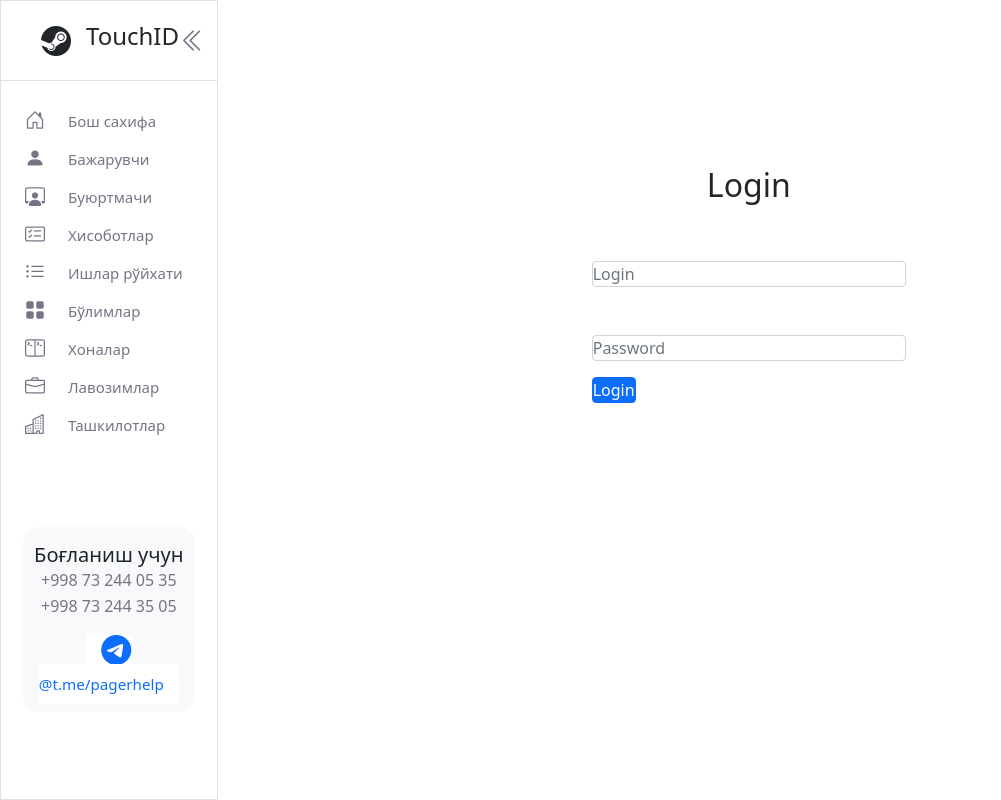
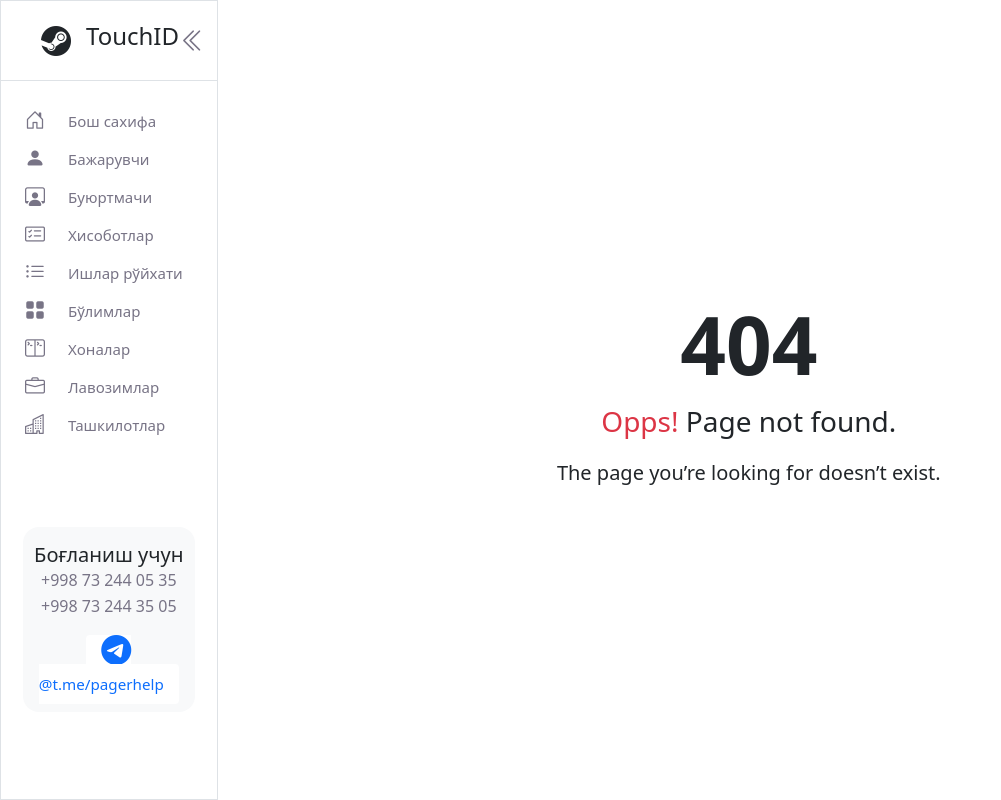
Before and after one commit to Saidmurodjon/touchId-ui, a React (Create React App) app: page /login in a window 1280 px wide. Shown: the whole page, without its empty margins (0-1001 px from the left). Built offline with nearby package versions, Linux system fonts and the light colour scheme.

Commit message:
404 and login page

```diff
--- a/src/components/menu/Menyu.js
+++ b/src/components/menu/Menyu.js
@@ -10,7 +10,7 @@ export default function Menyu() {
             <li className="py-1 link">
               <NavLink
                 className={({ isActive }) => (isActive ? "li" : "")}
-                to="/"
+                to="/home"
               >
                 <span>
                   <i className="bi bi-house-door"></i>
--- /dev/null
+++ b/src/components/notFound/NotFound.js
@@ -0,0 +1,18 @@
+import React from "react";
+
+export default function NotFound() {
+  return (
+    <div>
+      <div className="d-flex align-items-center justify-content-center vh-100">
+        <div className="text-center">
+          <h1 className="display-1 fw-bold">404</h1>
+          <p className="fs-3">
+            {" "}
+            <span className="text-danger">Opps!</span> Page not found.
+          </p>
+          <p className="lead">The page you’re looking for doesn’t exist.</p>
+        </div>
+      </div>
+    </div>
+  );
+}
--- a/src/router/Router.js
+++ b/src/router/Router.js
@@ -28,13 +28,14 @@ import BoshSahifa from "../view/boshsahifa/BoshSahifa";
 import BolimlarEdit from "../view/bolimlar/BolimlarEdit";
 import TashkilotUpdate from "../view/tashkilotlar/TashkilotUpdate";
 import Login from "../view/login/Login";
+import NotFound from "../components/notFound/NotFound";
 
 function Router() {
   return (
     <>
       <Routes>
-        <Route path="/login" element={<Login />} />
-        <Route path="/" element={<BoshSahifa />} />
+        <Route path="/" element={<Login />} />
+        <Route path="/home" element={<BoshSahifa />} />
         <Route path="/bajaruvchi" element={<Bajaruvchi />} />
         <Route path="/bajaruvchiqoshish" element={<BajaruvchiQoshish />} />
         <Route path="/bajaruvchi/:id" element={<BajaruvchiYangilash />} />
@@ -61,6 +62,7 @@ function Router() {
         <Route path="/kabinetqoshish" element={<XonaQoshish />} />
         <Route path="/kabinetyangilash" element={<XonaUpdate />} />
         <Route path="/tashkilot/:id" element={<TashkilotUpdate />} />
+        <Route path="*" element={<NotFound />} />
       </Routes>
     </>
   );
--- a/src/view/home/Home.js
+++ b/src/view/home/Home.js
@@ -1,53 +1,66 @@
-import './Home.css'
-import {useState} from 'react'
-import Navbar from "../../components/navbar/Navbar"
-import Router from '../../router/Router'
-import Menyu from '../../components/menu/Menyu'
-import Aloqa from './Aloqa'
+import "./Home.css";
+import { useState } from "react";
+import Router from "../../router/Router";
+import Menyu from "../../components/menu/Menyu";
+import Aloqa from "./Aloqa";
+import { useLocation } from "react-router-dom";
+import Login from "../login/Login";
 function Home() {
-
-  const [toggle, setToggle] = useState(true)
-    const toggleMenyu=()=>{
-      setToggle(!toggle)
-      let menyu = document.querySelector(".menyu")
-      let content = document.querySelector(".content")
-      let logotip = document.querySelector(".logotip")
-      let arrow = document.querySelector(".togl")
-      if(toggle){
-        menyu.style.width = '4.5%'
-        content.style.width = '95.5%'
-        arrow.style.right = '30%'
-        logotip.style.display="none"
-      }else{
-        menyu.style.width = '17%'
-        content.style.width = '83%'
-        arrow.style.right = '10%'
-        logotip.style.display="flex"
+  const [toggle, setToggle] = useState(true);
+  const toggleMenyu = () => {
+    setToggle(!toggle);
+    let menyu = document.querySelector(".menyu");
+    let content = document.querySelector(".content");
+    let logotip = document.querySelector(".logotip");
+    let arrow = document.querySelector(".togl");
+    if (toggle) {
+      menyu.style.width = "4.5%";
+      content.style.width = "95.5%";
+      arrow.style.right = "30%";
+      logotip.style.display = "none";
+    } else {
+      menyu.style.width = "17%";
+      content.style.width = "83%";
+      arrow.style.right = "10%";
+      logotip.style.display = "flex";
     }
-    }
-
+  };
+  const location = useLocation();
+  console.log(location.pathname);
   return (
-    <div>
-
+    <>
+      {location.pathname == "/" ? (
+        <Login />
+      ) : (
         <div className="container-fluid">
           <div className="menyu border border-right">
             <div className="logo border-bottom border-right d-flex align-items-center overflow-hidden">
               <div className="logotip align-items-center">
-              <i className='bi bi-steam'></i>
+                <i className="bi bi-steam"></i>
                 <h4>TouchID</h4>
               </div>
-            <i className={toggle ? "bi bi-chevron-double-left togl" : "togl bi bi-chevron-double-right"} onClick={toggleMenyu}></i>
+              <i
+                className={
+                  toggle
+                    ? "bi bi-chevron-double-left togl"
+                    : "togl bi bi-chevron-double-right"
+                }
+                onClick={toggleMenyu}
+              ></i>
             </div>
             {/* menyu qismi */}
             <Menyu />
-          <div className='mt-5'><Aloqa /></div>
+            <div className="mt-5">
+              <Aloqa />
+            </div>
           </div>
           <div className="content">
             {/* <Navbar /> */}
             <Router />
           </div>
         </div>
-    </div>
+      )}
+    </>
   );
 }
 
```
Lines whose indentation alone changed are shown as unchanged.
